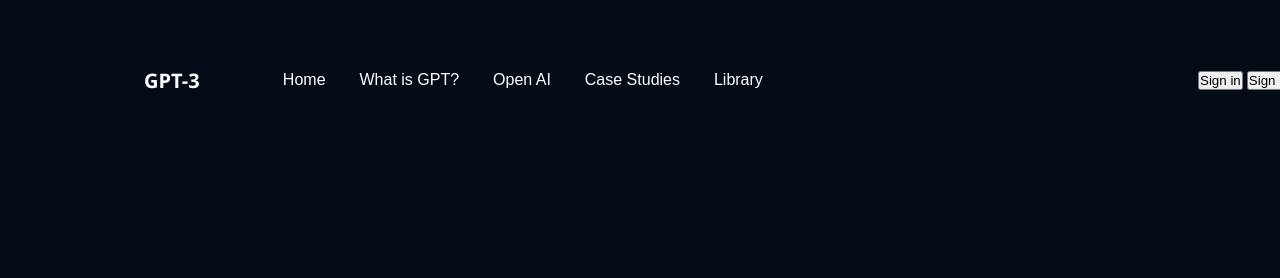
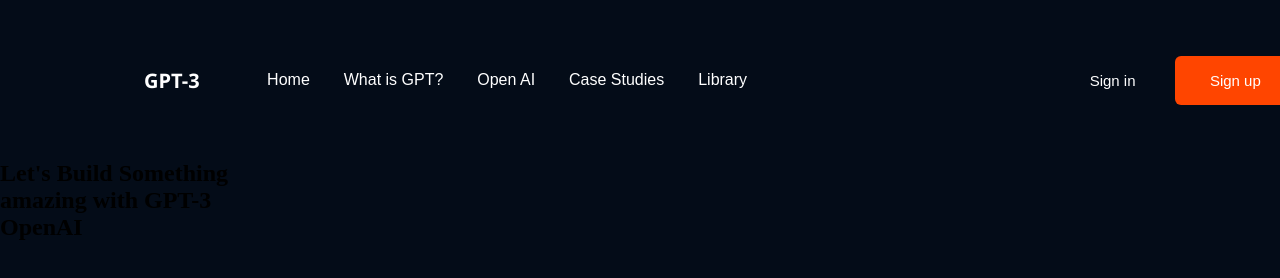
Before and after one commit to Adaezethetechie/Personal-Project, a plain HTML site: page index.html in a window 1280 px wide. Shown: the top 278 px of the page. Drawn offline with nearby package versions, Linux system fonts and the light colour scheme.

Commit message:
Personal-project

```diff
--- a/index.html
+++ b/index.html
@@ -31,10 +31,19 @@
                 <li>Library</li>
             </ul>
             <div class="nav-bar-button">
-                <button>Sign in</button>
-                <button>Sign up</button>
+                <button class="nav-bar-button-1">Sign in</button>
+                <button class="nav-bar-button-2">Sign up</button>
             </div>
         </nav>
+
+        <section class="header-section">
+            <div>
+                <h1>
+                    Let's Build Something <br> amazing with GPT-3 <br>
+                    OpenAI
+                </h1>
+            </div>
+        </section>
     </header>
 
 
--- a/style.css
+++ b/style.css
@@ -34,5 +34,23 @@
     justify-content: space-between;
     font-size: 16px;
     width: 30rem;
-    margin-left: -22rem;
+    margin-left: -15rem;
 }
+
+.nav-bar-button-1,
+.nav-bar-button-2 {
+    padding: 1rem 2.2rem;
+    border-radius: 6px;
+    font-size: 15px;
+    border: none;
+}
+
+.nav-bar-button-1 {
+    background-color: transparent;
+    color: #fff;
+}
+
+.nav-bar-button-2 {
+    background-color: #ff4500;
+    color: #fff;
+}
```
